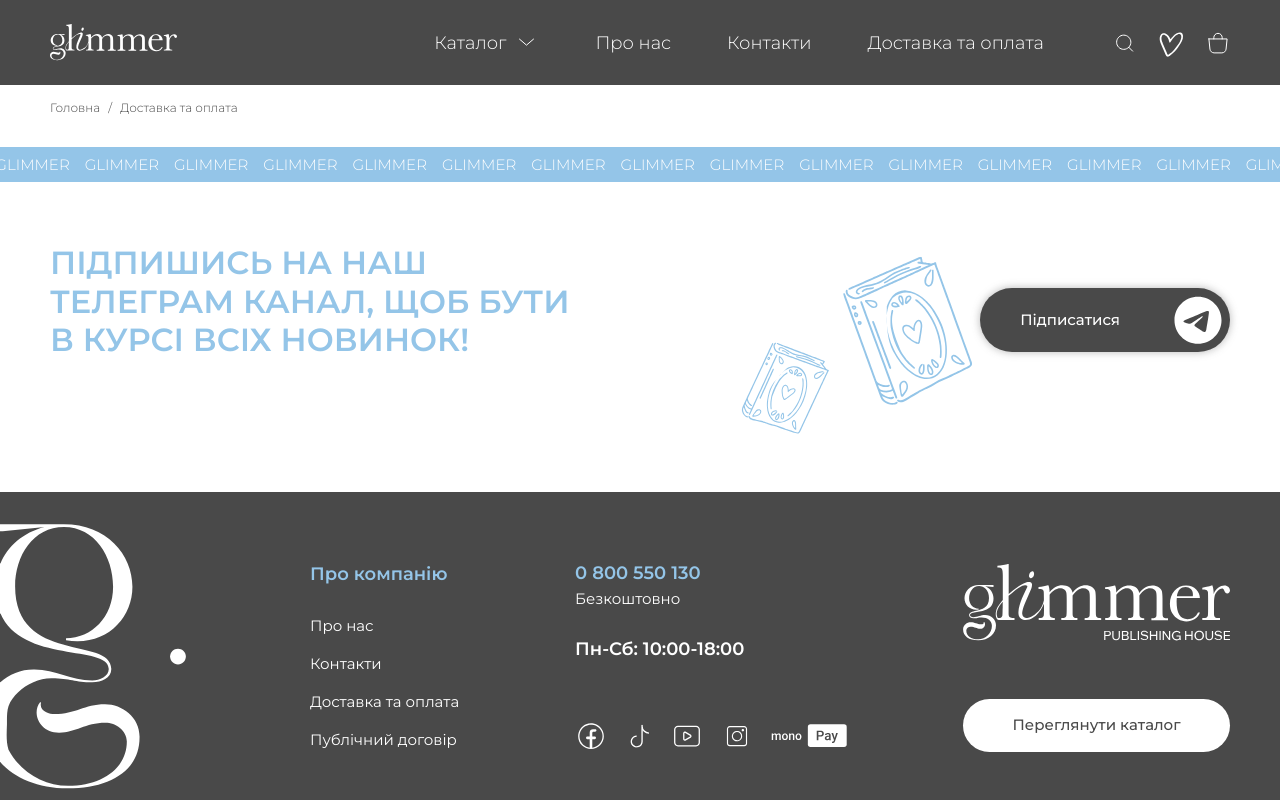
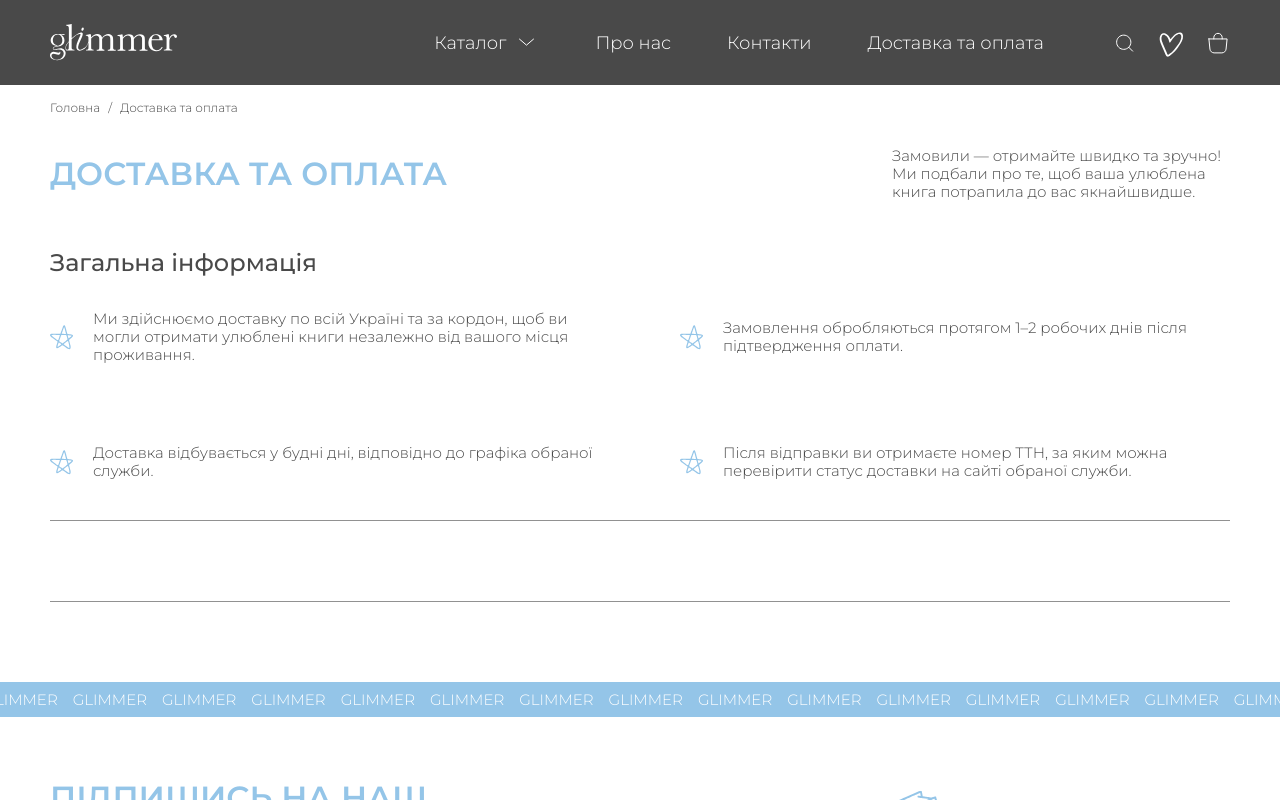
Before and after one commit to cyanidium-dev/glimmer-frontend, a Next.js app: page /delivery in a window 1280 px wide. Shown: the top 800 px of the page. Built offline with nearby package versions, Linux system fonts and the light colour scheme.

Commit message:
added delivery info

```diff
--- a/src/app/delivery/page.tsx
+++ b/src/app/delivery/page.tsx
@@ -1,3 +1,6 @@
+import DeliveryConditions from "@/components/deliveryPage/deliveryConditions/DeliveryConditions";
+import DeliveryInfo from "@/components/deliveryPage/deliveryInfo/DeliveryInfo";
+import PaymentMethods from "@/components/deliveryPage/paymentMethods/PaymentMethods";
 import Breadcrumbs from "@/components/shared/breadcrumbs/Breadcrumbs";
 import MarqueeLine from "@/components/shared/marquee/MarqueeLine";
 import TelegramCTA from "@/components/shared/telegramCTA/TelegramCTA";
@@ -14,6 +17,9 @@
   return (
     <>
       <Breadcrumbs crumbs={crumbs} />
+      <DeliveryInfo />
+      <DeliveryConditions />
+      <PaymentMethods />
       <MarqueeLine />
       <TelegramCTA />
     </>
--- /dev/null
+++ b/src/components/deliveryPage/deliveryConditions/DeliveryConditions.tsx
@@ -0,0 +1,11 @@
+import Container from "@/components/shared/container/Container";
+
+export default function DeliveryConditions() {
+  return (
+    <section>
+      <Container>
+        <div className="py-8 lg:py-10 border-b border-black/60"></div>
+      </Container>
+    </section>
+  );
+}
--- /dev/null
+++ b/src/components/deliveryPage/deliveryInfo/DeliveryInfo.tsx
@@ -0,0 +1,26 @@
+import Container from "@/components/shared/container/Container";
+import PageTitle from "@/components/shared/titles/PageTitle";
+import SectionDescription from "@/components/shared/sectionDescription/SectionDescription";
+import InfoList from "./InfoList";
+
+export default function DeliveryInfo() {
+  return (
+    <section>
+      <Container>
+        <div className="pb-8 lg:pb-10 border-b border-black/60">
+          <div className="flex flex-col gap-3 lg:flex-row lg:gap-0 lg:justify-between lg:items-center mb-8 lg:mb-12">
+            <PageTitle>Доставка та оплата</PageTitle>
+            <SectionDescription>
+              Замовили — отримайте швидко та зручно!Ми подбали про те, щоб ваша
+              улюблена книга потрапила до вас якнайшвидше.
+            </SectionDescription>
+          </div>
+          <h2 className="mb-6 lg:mb-8 text-[18px] lg:text-[24px] font-medium leading-[120%]">
+            Загальна інформація
+          </h2>
+          <InfoList />
+        </div>
+      </Container>
+    </section>
+  );
+}
--- /dev/null
+++ b/src/components/deliveryPage/deliveryInfo/InfoList.tsx
@@ -0,0 +1,30 @@
+import Image from "next/image";
+
+export default function InfoList() {
+  const infoList = [
+    "Ми здійснюємо доставку по всій Україні та за кордон, щоб ви могли отримати улюблені книги незалежно від вашого місця проживання.",
+    "Замовлення обробляються протягом 1–2 робочих днів після підтвердження оплати.",
+    "Доставка відбувається у будні дні, відповідно до графіка обраної служби.",
+    "Після відправки ви отримаєте номер ТТН, за яким можна перевірити статус доставки на сайті обраної служби.",
+  ];
+
+  return (
+    <ul className="flex flex-col gap-6 md:flex-row md:flex-wrap md:gap-8 xl:gap-20">
+      {infoList.map((infoItem, idx) => (
+        <li
+          key={idx}
+          className="flex gap-5 md:items-center md:w-[calc(50%-16px)] xl:w-[calc(50%-40px)]"
+        >
+          <Image
+            src="/images/deliveryPage/deliveryInfo/star.svg"
+            alt="star icon"
+            width={23}
+            height={24}
+            className="shrink-0"
+          />
+          <p>{infoItem}</p>
+        </li>
+      ))}
+    </ul>
+  );
+}
--- /dev/null
+++ b/src/components/deliveryPage/paymentMethods/PaymentMethods.tsx
@@ -0,0 +1,9 @@
+import Container from "@/components/shared/container/Container";
+
+export default function PaymentMethods() {
+  return (
+    <section>
+      <Container className="py-8 lg:py-10"></Container>
+    </section>
+  );
+}
```
Also changed, not shown: public/images/deliveryPage/deliveryInfo/star.svg (added).
